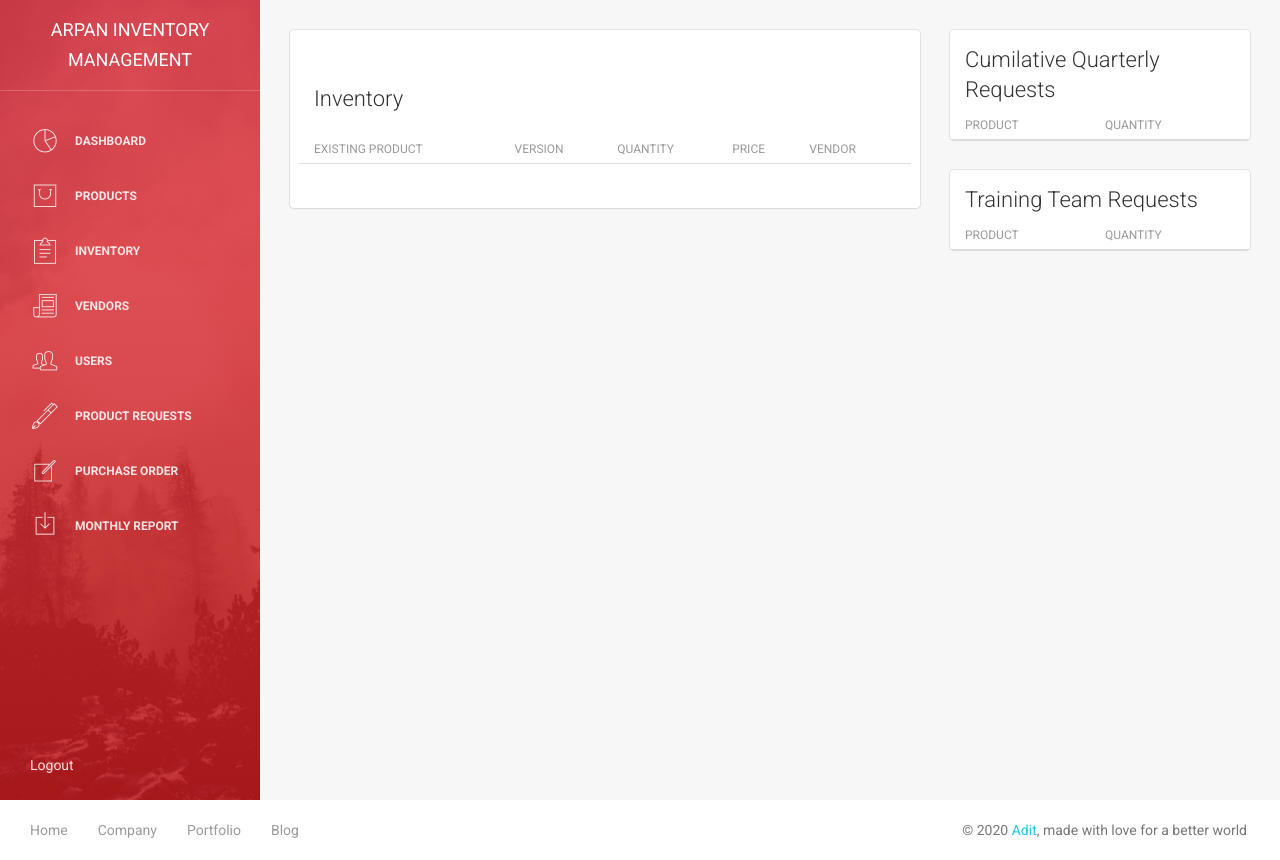
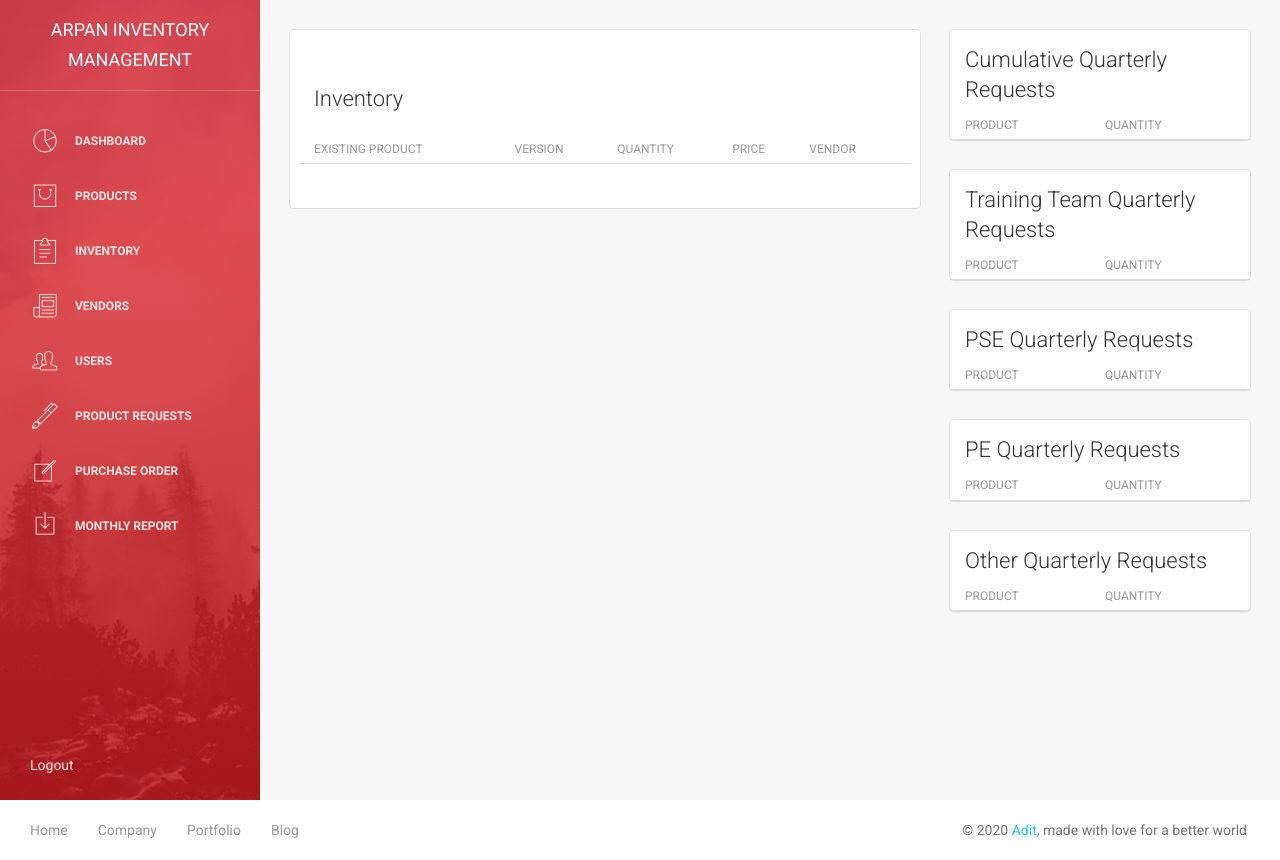
Before and after one commit to adot21044/Arpan, a Flask app: page /inventory in a window 1280 px wide. Run offline with Flask 2, Linux system fonts and the light colour scheme; data that the repository does not hold is empty; some libraries are stand-ins or nearby versions.

Commit message:
inventory tables bug

```diff
--- a/app.py
+++ b/app.py
@@ -159,6 +159,9 @@ def inventory():
     product_data = (sorted(top_productdata.items(),
                            key=lambda x: x[1], reverse=True))
     training_products= QuarterlyRequest.query.filter_by(team='training_team')
+    pse_products = QuarterlyRequest.query.filter_by(team='pse')
+    pe_products = QuarterlyRequest.query.filter_by(team='pe')
+    other_products = QuarterlyRequest.query.filter_by(team='other')
 
     return render_template("inventory.html", stock=stock, products=products, product_data=product_data, training_products=training_products)
 
--- a/templates/inventory.html
+++ b/templates/inventory.html
@@ -74,7 +74,7 @@
 <div class="col-md-4">
         <div class="card">
         <div class="header">
-            <h4 class="title">Cumilative Quarterly Requests</h4>
+            <h4 class="title">Cumulative Quarterly Requests</h4>
         </div>
         <div class="card-body table-responsive">
             <table class="table table-hover table-striped">
@@ -105,7 +105,7 @@
     </div>
     <div class="card">
         <div class="header">
-            <h4 class="title">Training Team Requests</h4>
+            <h4 class="title">Training Team Quarterly Requests</h4>
         </div>
         <div class="card-body table-responsive">
             <table class="table table-hover table-striped">
@@ -126,7 +126,100 @@
                 <tbody>
                     {% for data in training_products%}
                     <tr>
-                        <th>{{data.master_product.name}}</th>
+                        <th>{{data.master_product.name}}-{{data.master_product.language}}</th>
+                        <th>{{data.quantity}}</th>
+                    </tr>
+                    {%endfor%}
+                </tbody>
+            </table>
+        </div>
+    </div>
+    <div class="card">
+        <div class="header">
+            <h4 class="title">PSE Quarterly Requests</h4>
+        </div>
+        <div class="card-body table-responsive">
+            <table class="table table-hover table-striped">
+
+                <thead>
+                    <tr>
+                        <th>
+                            Product
+                        </th>
+
+                        <th>
+                            Quantity
+                        </th>
+
+                    </tr>
+                </thead>
+
+                <tbody>
+                    {% for data in pse_products%}
+                    <tr>
+                        <th>{{data.master_product.name}}-{{data.master_product.language}}</th>
+                        <th>{{data.quantity}}</th>
+                    </tr>
+                    {%endfor%}
+                </tbody>
+            </table>
+        </div>
+    </div>
+    <div class="card">
+        <div class="header">
+            <h4 class="title">PE Quarterly Requests</h4>
+        </div>
+        <div class="card-body table-responsive">
+            <table class="table table-hover table-striped">
+
+                <thead>
+                    <tr>
+                        <th>
+                            Product
+                        </th>
+
+                        <th>
+                            Quantity
+                        </th>
+
+                    </tr>
+                </thead>
+
+                <tbody>
+                    {% for data in pe_products%}
+                    <tr>
+                        <th>{{data.master_product.name}}-{{data.master_product.language}}</th>
+                        <th>{{data.quantity}}</th>
+                    </tr>
+                    {%endfor%}
+                </tbody>
+            </table>
+        </div>
+    </div>
+    <div class="card">
+        <div class="header">
+            <h4 class="title">Other Quarterly Requests</h4>
+        </div>
+        <div class="card-body table-responsive">
+            <table class="table table-hover table-striped">
+
+                <thead>
+                    <tr>
+                        <th>
+                            Product
+                        </th>
+
+                        <th>
+                            Quantity
+                        </th>
+
+                    </tr>
+                </thead>
+
+                <tbody>
+                    {% for data in other_products%}
+                    <tr>
+                        <th>{{data.master_product.name}}-{{data.master_product.language}}</th>
                         <th>{{data.quantity}}</th>
                     </tr>
                     {%endfor%}
```
